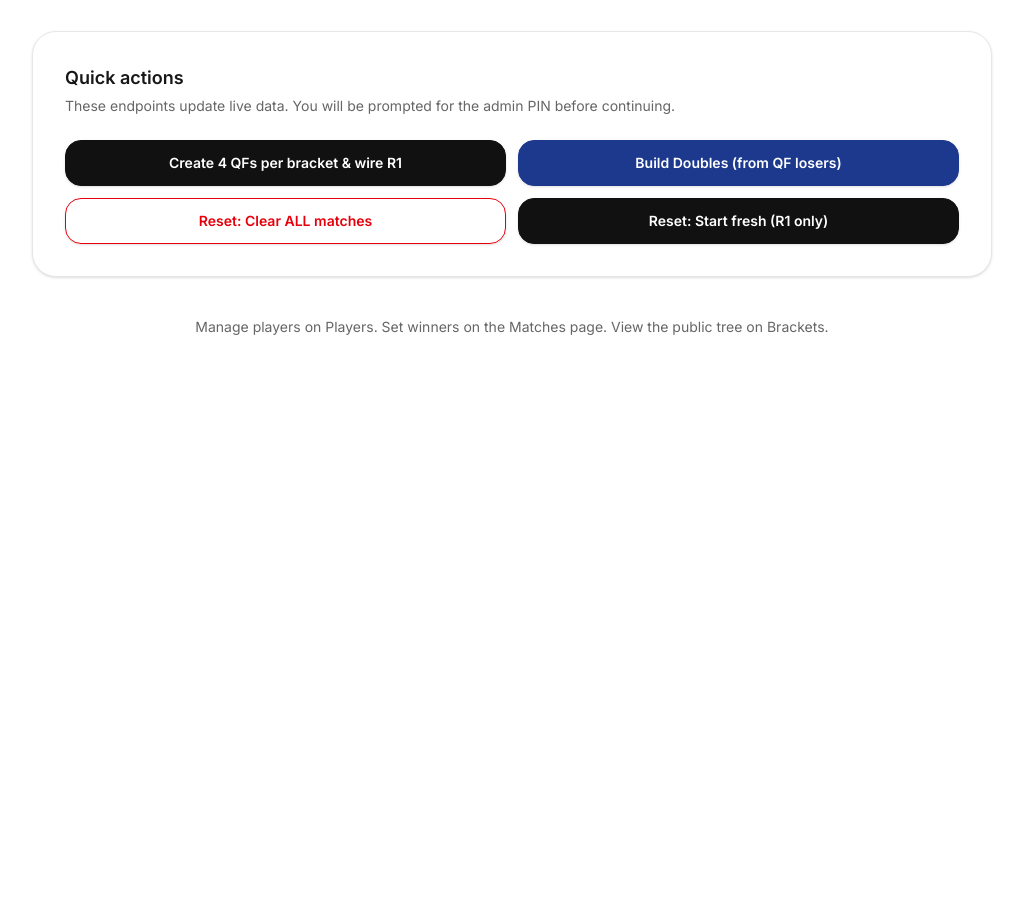
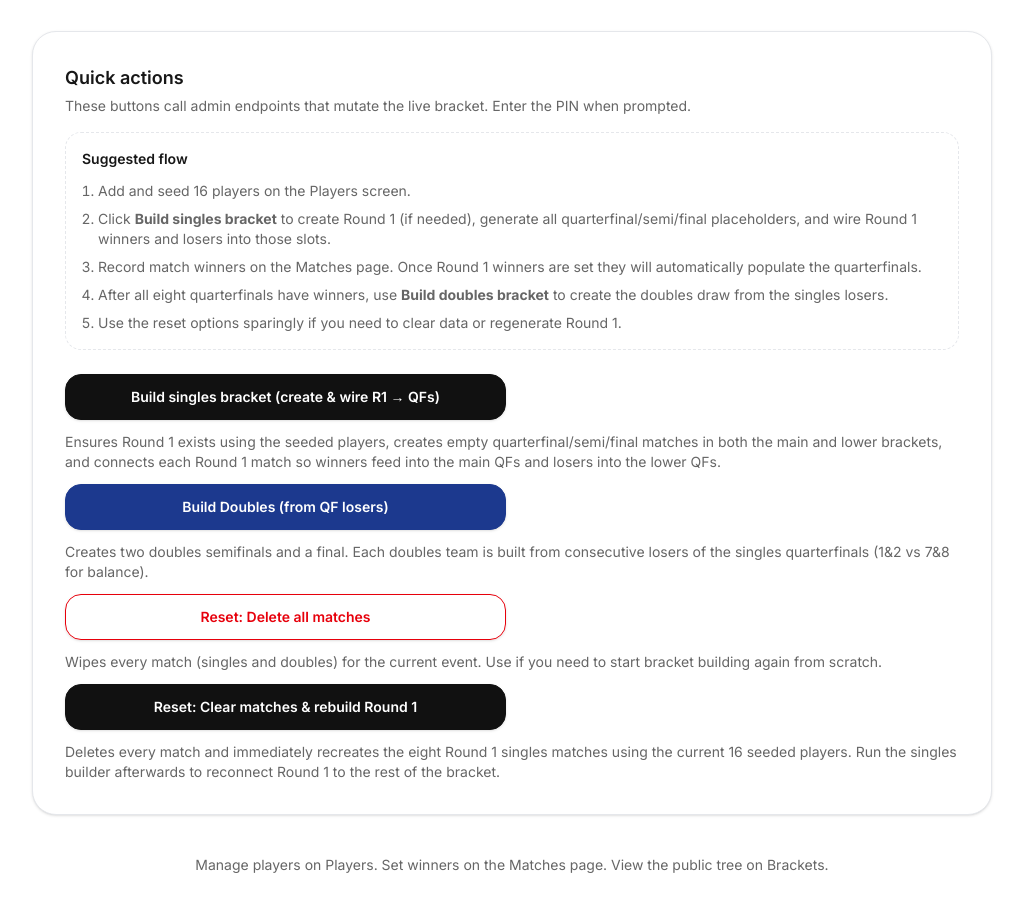
Before and after one commit to Wedg/dwb, a Next.js app: page /control in a window 1280 px wide. Shown: the part 720-1632 px from the top of the page, without its empty margins (128-1151 px from the left). Before the commit the page ends 1097 px from the top, so only its background shows below. Built offline with nearby package versions, Linux system fonts and the light colour scheme; no server answers; the database is empty.

Commit message:
Clarify tournament control quick actions

```diff
--- a/src/app/control/page.tsx
+++ b/src/app/control/page.tsx
@@ -271,8 +271,25 @@ export default function ControlPage() {
       <section className="rounded-3xl border border-[color:var(--border)] bg-[color:var(--card)] p-6 shadow-sm sm:p-8">
         <h2 className="text-lg font-semibold">Quick actions</h2>
         <p className="mt-1 text-sm text-[color:var(--muted)]">
-          These endpoints update live data. You will be prompted for the admin PIN before continuing.
+          These buttons call admin endpoints that mutate the live bracket. Enter the PIN when prompted.
         </p>
+        <div className="mt-4 space-y-3 rounded-2xl border border-dashed border-[color:var(--border)] bg-[color:var(--background)]/70 p-4 text-sm text-[color:var(--muted)]">
+          <p className="font-semibold text-[color:var(--foreground)]">Suggested flow</p>
+          <ol className="list-decimal space-y-2 pl-4">
+            <li>Add and seed 16 players on the Players screen.</li>
+            <li>
+              Click <strong>Build singles bracket</strong> to create Round&nbsp;1 (if needed), generate all quarterfinal/semi/final
+              placeholders, and wire Round&nbsp;1 winners and losers into those slots.
+            </li>
+            <li>
+              Record match winners on the Matches page. Once Round&nbsp;1 winners are set they will automatically populate the quarterfinals.
+            </li>
+            <li>
+              After all eight quarterfinals have winners, use <strong>Build doubles bracket</strong> to create the doubles draw from the singles losers.
+            </li>
+            <li>Use the reset options sparingly if you need to clear data or regenerate Round&nbsp;1.</li>
+          </ol>
+        </div>
         <div className="mt-6 grid gap-3 sm:grid-cols-2">
           <button
             type="button"
@@ -280,13 +297,17 @@ export default function ControlPage() {
             onClick={() =>
               action(async () => {
                 const res = await adminFetch<{ message?: string }>("/api/admin/build-singles", {});
-                setMsg(res?.message ?? "Singles wired.");
+                setMsg(res?.message ?? "Singles bracket ensured and Round 1 wired into the QFs.");
               })
             }
             className="rounded-2xl border border-[color:var(--accent)] bg-[color:var(--accent)] px-4 py-3 text-sm font-semibold text-[color:var(--accent-contrast)] shadow transition hover:shadow-md focus-visible:outline-none focus-visible:ring-2 focus-visible:ring-[color:var(--accent)] focus-visible:ring-offset-2 focus-visible:ring-offset-[color:var(--background)] disabled:cursor-not-allowed disabled:opacity-60"
           >
-            {busy ? "Working…" : "Create 4 QFs per bracket & wire R1"}
+            {busy ? "Working…" : "Build singles bracket (create & wire R1 → QFs)"}
           </button>
+          <p className="sm:col-span-2 text-sm text-[color:var(--muted)]">
+            Ensures Round&nbsp;1 exists using the seeded players, creates empty quarterfinal/semi/final matches in both the main and lower
+            brackets, and connects each Round&nbsp;1 match so winners feed into the main QFs and losers into the lower QFs.
+          </p>
 
           <button
             type="button"
@@ -294,13 +315,16 @@ export default function ControlPage() {
             onClick={() =>
               action(async () => {
                 const res = await adminFetch<{ message?: string }>("/api/admin/build-doubles", {});
-                setMsg(res?.message ?? "Doubles created.");
+                setMsg(res?.message ?? "Doubles draw created from the eight singles QF losers.");
               })
             }
             className="rounded-2xl border border-blue-900 bg-blue-900 px-4 py-3 text-sm font-semibold text-white shadow transition hover:shadow-md focus-visible:outline-none focus-visible:ring-2 focus-visible:ring-blue-500 focus-visible:ring-offset-2 focus-visible:ring-offset-[color:var(--background)] disabled:cursor-not-allowed disabled:opacity-60"
           >
             {busy ? "Working…" : "Build Doubles (from QF losers)"}
           </button>
+          <p className="sm:col-span-2 text-sm text-[color:var(--muted)]">
+            Creates two doubles semifinals and a final. Each doubles team is built from consecutive losers of the singles quarterfinals (1&2 vs 7&8 for balance).
+          </p>
 
           <button
             type="button"
@@ -308,13 +332,16 @@ export default function ControlPage() {
             onClick={() =>
               action(async () => {
                 const res = await adminFetch<{ message?: string }>("/api/admin/reset", { action: "matches_only" });
-                setMsg(res?.message ?? "All matches cleared.");
+                setMsg(res?.message ?? "All matches cleared. Player list remains untouched.");
               })
             }
             className="rounded-2xl border border-red-600 bg-transparent px-4 py-3 text-sm font-semibold text-red-600 shadow transition hover:bg-red-600/10 focus-visible:outline-none focus-visible:ring-2 focus-visible:ring-red-600 focus-visible:ring-offset-2 focus-visible:ring-offset-[color:var(--background)] disabled:cursor-not-allowed disabled:opacity-60"
           >
-            {busy ? "Working…" : "Reset: Clear ALL matches"}
+            {busy ? "Working…" : "Reset: Delete all matches"}
           </button>
+          <p className="sm:col-span-2 text-sm text-[color:var(--muted)]">
+            Wipes every match (singles and doubles) for the current event. Use if you need to start bracket building again from scratch.
+          </p>
 
           <button
             type="button"
@@ -322,13 +349,17 @@ export default function ControlPage() {
             onClick={() =>
               action(async () => {
                 const res = await adminFetch<{ message?: string }>("/api/admin/reset", { action: "regen_r1" });
-                setMsg(res?.message ?? "Cleared + regenerated R1.");
+                setMsg(res?.message ?? "All matches cleared and Round 1 regenerated from the seeded players.");
               })
             }
             className="rounded-2xl border border-[color:var(--accent)] bg-[color:var(--accent)] px-4 py-3 text-sm font-semibold text-[color:var(--accent-contrast)] shadow transition hover:shadow-md focus-visible:outline-none focus-visible:ring-2 focus-visible:ring-[color:var(--accent)] focus-visible:ring-offset-2 focus-visible:ring-offset-[color:var(--background)] disabled:cursor-not-allowed disabled:opacity-60"
           >
-            {busy ? "Working…" : "Reset: Start fresh (R1 only)"}
+            {busy ? "Working…" : "Reset: Clear matches & rebuild Round 1"}
           </button>
+          <p className="sm:col-span-2 text-sm text-[color:var(--muted)]">
+            Deletes every match and immediately recreates the eight Round&nbsp;1 singles matches using the current 16 seeded players. Run
+            the singles builder afterwards to reconnect Round&nbsp;1 to the rest of the bracket.
+          </p>
         </div>
 
         {msg && (
```
